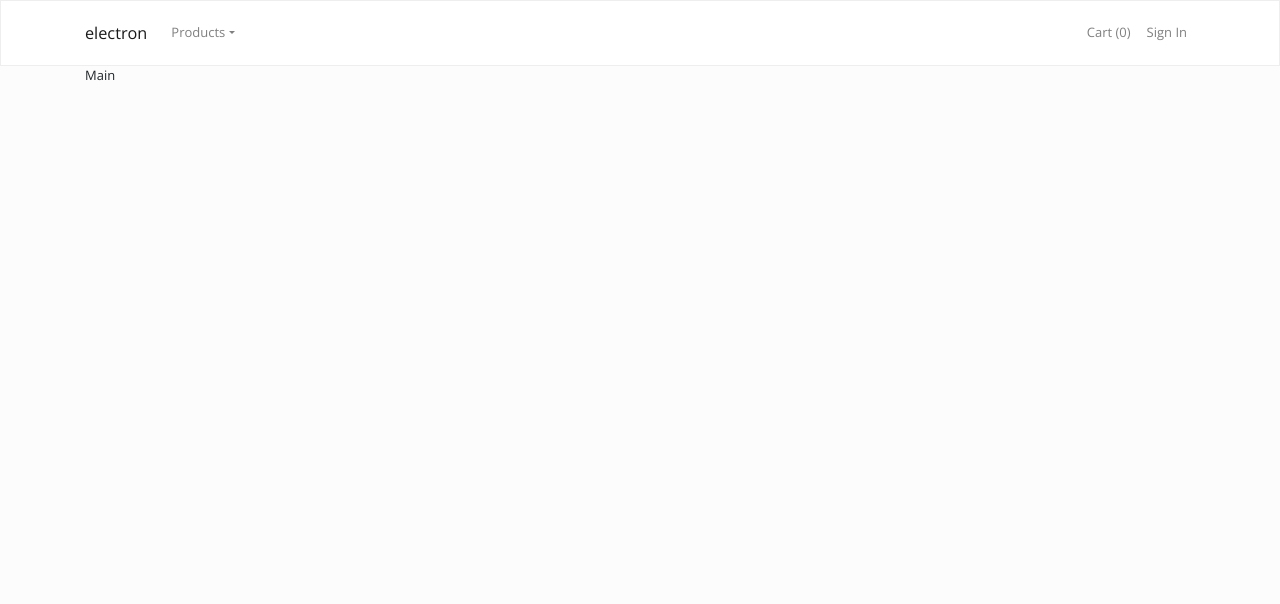
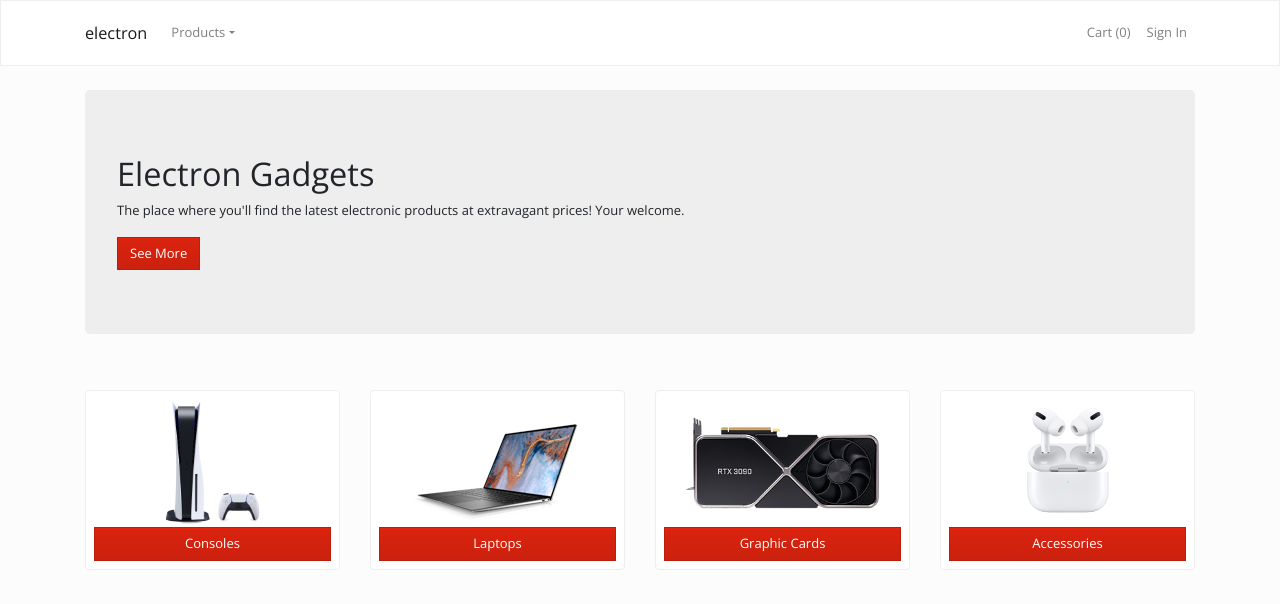
Before and after one commit to devmx00/electron-gadgets, a React (Create React App) app in the folder client/: page / in a window 1280 px wide. Shown: the top 604 px of the page. Built offline with nearby package versions, Linux system fonts and the light colour scheme.

Commit message:
Create main page

```diff
--- /dev/null
+++ b/client/src/pages/main/Main.css
@@ -0,0 +1,4 @@
+.img-fluid.img-size {
+  object-fit: scale-down;
+  height: 8rem;
+}
--- a/client/src/pages/main/Main.js
+++ b/client/src/pages/main/Main.js
@@ -1,7 +1,65 @@
 import React from 'react';
+import { Link } from 'react-router-dom';
+import Row from 'react-bootstrap/row';
+import Col from 'react-bootstrap/col';
+import Image from 'react-bootstrap/image';
+import Jumbotron from 'react-bootstrap/jumbotron';
+import Card from 'react-bootstrap/card';
+import Button from 'react-bootstrap/button';
+import './Main.css';
 
 const Main = () => {
-  return <div>Main</div>;
+  return (
+    <div className='mt-4'>
+      <Jumbotron>
+        <h1>Electron Gadgets</h1>
+        <p>
+          The place where you'll find the latest electronic products at
+          extravagant prices! Your welcome.
+        </p>
+        <Button variant='primary' as={Link} to='/products'>
+          See More
+        </Button>
+      </Jumbotron>
+      <Row>
+        <Col sm={6} md={3} className='my-4'>
+          <Card className='p-2'>
+            <Image src='/img/ps-5.png' className='img-fluid img-size' />
+            <Button as={Link} to='/products/category/1'>
+              Consoles
+            </Button>
+          </Card>
+        </Col>
+        <Col sm={6} md={3} className='my-4'>
+          <Card className='p-2'>
+            <Image src='/img/xps-13.png' className='img-fluid img-size' />
+            <Button as={Link} to='/products/category/2'>
+              Laptops
+            </Button>
+          </Card>
+        </Col>
+        <Col sm={6} md={3} className='my-4'>
+          <Card className='p-2'>
+            <Image
+              src='/img/nvidia-rtx-3090.png'
+              className='img-fluid img-size'
+            />
+            <Button as={Link} to='products/category/3'>
+              Graphic Cards
+            </Button>
+          </Card>
+        </Col>
+        <Col sm={6} md={3} className='my-4'>
+          <Card className='p-2'>
+            <Image src='/img/airpods.jpeg' className='img-fluid img-size' />
+            <Button as={Link} to='products/category/4'>
+              Accessories
+            </Button>
+          </Card>
+        </Col>
+      </Row>
+    </div>
+  );
 };
 
 export default Main;
```
